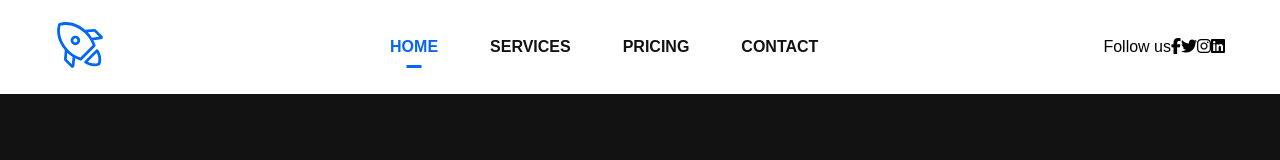
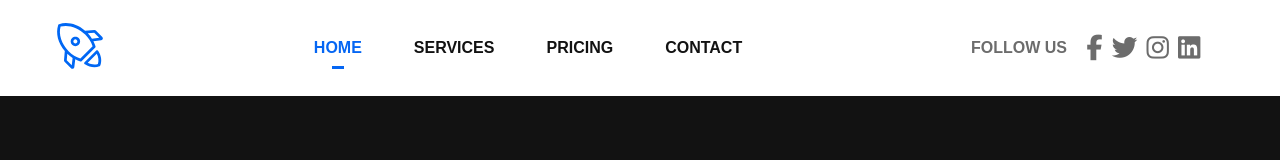
Before and after one commit to Alaa4eg-h/Start--LandingPage, a plain HTML site: page index.html in a window 1280 px wide. Drawn offline with Linux system fonts and the light colour scheme.

Commit message:
Add some styling to navbar

```diff
--- a/css/style.css
+++ b/css/style.css
@@ -81,9 +81,8 @@ ul {
 }
 
 .list-item.active .link-item:after {
-  width: 1.5rem;
+  width: 1.2rem;
 }
-
 .link-item {
   text-transform: uppercase;
   font-size: 1.6rem;
@@ -102,7 +101,6 @@ ul {
   height: 0.3rem;
   background-color: var(--color-blue);
   transition: all 0.3s ease;
-  transform-origin: left;
 }
 
 .link-item:hover {
@@ -110,13 +108,37 @@ ul {
 }
 
 .link-item:hover:after {
-  width: 1.5rem;
+  width: 1.2rem;
 }
 
 .navbar-social {
   display: flex;
+  flex: 0 0 20%;
+  padding: 1.5rem 2rem;
+  justify-content: space-between;
+  align-items: center;
 }
 
 .social-list {
   display: flex;
+  justify-content: space-around;
+  flex: 1;
 }
+
+.social-text {
+  font-weight: 700;
+  text-transform: uppercase;
+  color: var(--color-gray-light);
+  margin-right: 1.5rem;
+}
+
+.social-list .nav-icon {
+  font-size: 1.6em;
+  color: var(--color-gray-light);
+  cursor: pointer;
+  transition: all 0.3s ease;
+}
+
+.social-list .nav-icon:hover {
+  color: var(--color-blue);
+}
--- a/index.html
+++ b/index.html
@@ -1,11 +1,13 @@
 <!DOCTYPE html>
 <html lang="en">
-
   <head>
     <meta charset="UTF-8" />
     <meta name="viewport" content="width=device-width, initial-scale=1.0" />
     <meta http-equiv="X-UA-Compatible" content="ie=edge" />
-  <script src="https://kit.fontawesome.com/44c61da6d8.js" crossorigin="anonymous"></script>
+    <script
+      src="https://kit.fontawesome.com/44c61da6d8.js"
+      crossorigin="anonymous"
+    ></script>
     <link rel="stylesheet" href="css/normalize.css" />
     <link rel="stylesheet" href="css/style.css" />
     <title>Startup</title>
@@ -34,12 +36,20 @@
               </li>
             </ul>
             <div class="navbar-social">
-            <p class="socail-text">Follow us</p>
+              <p class="social-text">Follow us</p>
               <ul class="social-list">
-              <li class="list-icon"><i class="fab fa-facebook-f"></i></li>
-              <li class="list-icon"><i class="fab fa-twitter"></i></li>
-              <li class="list-icon"><i class="fab fa-instagram"></i></li>
-              <li class="list-icon"><i class="fab fa-linkedin"></i></li>
+                <li class="list-icon">
+                  <i class="nav-icon fab fa-facebook-f"></i>
+                </li>
+                <li class="list-icon">
+                  <i class="nav-icon fab fa-twitter"></i>
+                </li>
+                <li class="list-icon">
+                  <i class="nav-icon fab fa-instagram"></i>
+                </li>
+                <li class="list-icon">
+                  <i class="nav-icon fab fa-linkedin"></i>
+                </li>
               </ul>
             </div>
           </nav>
@@ -47,5 +57,4 @@
       </div>
     </header>
   </body>
-
 </html>
```
Lines whose indentation alone changed are shown as unchanged.
